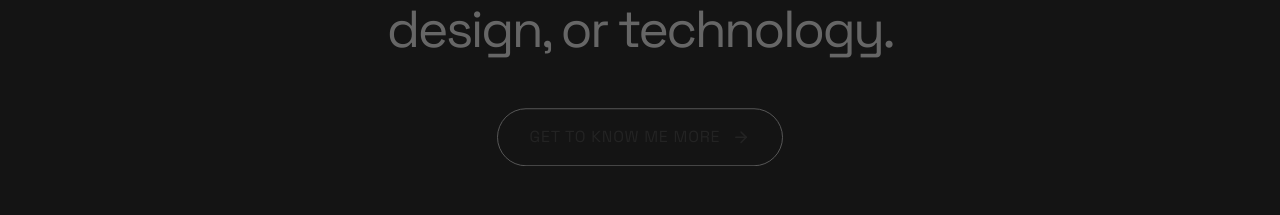
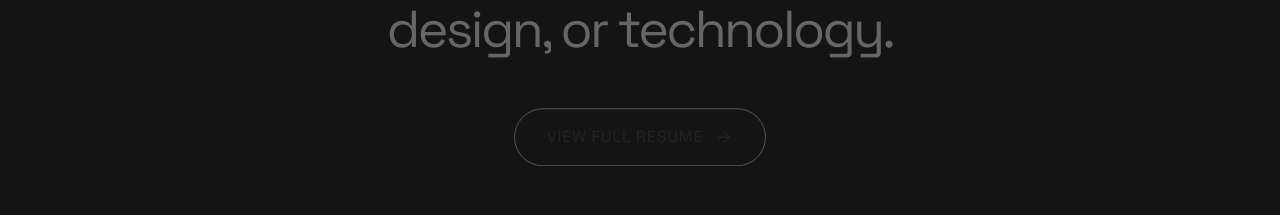
Before and after one commit to jjcabalo/LightweightPortfolio, a Next.js app: page / in a window 1280 px wide. Shown: the part 1368-1583 px from the top of the page. Built offline with nearby package versions, Linux system fonts and the light colour scheme.

Commit message:
Rename about CTA button to VIEW FULL RESUME

```diff
--- a/src/app/page.tsx
+++ b/src/app/page.tsx
@@ -1238,7 +1238,7 @@ function HeroAndAboutSection() {
               data-mascot-target="about-btn"
               className="group inline-flex items-center gap-3 border border-neutral-300 dark:border-neutral-700 rounded-full px-6 py-3.5 md:px-8 md:py-4 hover:bg-[var(--theme-fg)] hover:text-[var(--theme-bg)] hover:border-[var(--theme-fg)] transition-all duration-300 font-display text-sm md:text-base uppercase tracking-wider text-neutral-700 dark:text-neutral-300 hover:text-[var(--theme-bg)]"
             >
-              <span>Get to know me more</span>
+              <span>VIEW FULL RESUME</span>
               <ArrowRight size={18} className="transition-transform duration-300 group-hover:translate-x-1" />
             </Link>
           </div>
```
